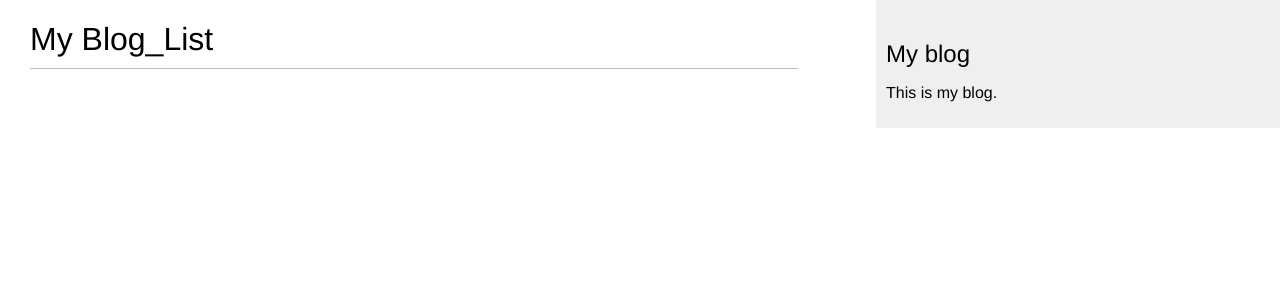
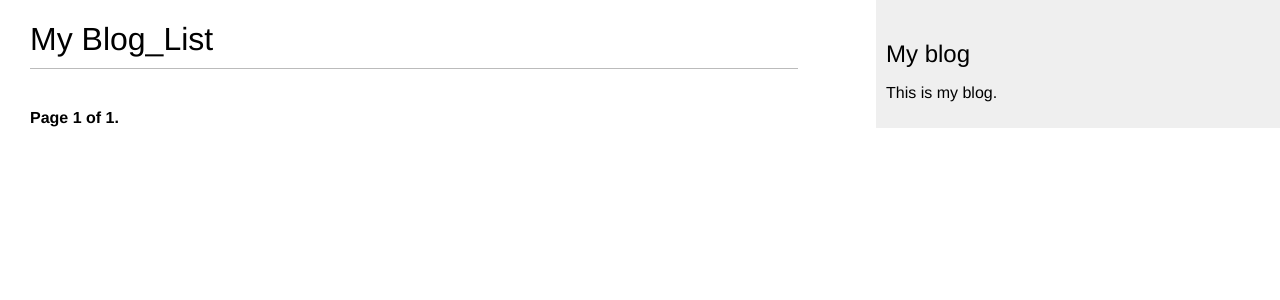
Before and after one commit to Han-minho/DjangoReviewProject, a Django app: page /blog/ in a window 1280 px wide. Shown: the top 300 px of the page. Run offline with Django 4.2, Linux system fonts and the light colour scheme; data that the repository does not hold is empty.

Commit message:
페이지네이션 및 잘못된 페이지로 이동 시 오류 처리

```diff
--- a/blog/templates/blog/post/list.html
+++ b/blog/templates/blog/post/list.html
@@ -13,4 +13,5 @@
     </p>
         {{ post.body|truncatewords:30|linebreaks }}
     {% endfor %}
+    {% include "pagination.html" with page=posts %}
 {% endblock %}
--- /dev/null
+++ b/blog/templates/pagination.html
@@ -0,0 +1,17 @@
+<div class="pagination">
+    <span class="step-links">
+        {% if page.has_previous %}
+            <a href="?page={{ page.previous_page_number }}">
+                이전
+            </a>
+        {% endif %}
+        <span class="current">
+            Page {{ page.number }} of {{ page.paginator.num_pages }}.
+        </span>
+        {% if page.has_next %}
+            <a href="?page={{ page.next_page_number }}">
+                다음
+            </a>
+        {% endif %}
+    </span>
+</div>
--- a/blog/views.py
+++ b/blog/views.py
@@ -1,12 +1,26 @@
 from django.shortcuts import render, get_object_or_404
 from blog.models import Post
-from django.http import Http404
+from django.core.paginator import Paginator, PageNotAnInteger, EmptyPage
+
+
 # Create your views here.
 
 
 def post_list(request):
-    posts = Post.published.all()
-    return render(request, 'blog/post/list.html', {'posts': posts})
+    post_list = Post.published.all()
+    # 페이지 당 3개의 게시물로 페이지네이션
+    paginator = Paginator(post_list, 3)
+    page_number = request.GET.get('page')
+    try:
+        posts = paginator.page(page_number)
+    except PageNotAnInteger:
+        # page_number가 정수가 아닌 경우 첫번째 페이지 제공
+        posts = paginator.page(1)
+    except EmptyPage:
+        # page_number가 범위를 벗어난 경우 결과의 마지막 페이지 제공
+        posts = paginator.page(paginator.num_pages)
+    return render(request, 'blog/post/list.html',
+                  {'posts': posts})
 
 
 def post_detail(request, year, month, day, post):
```
